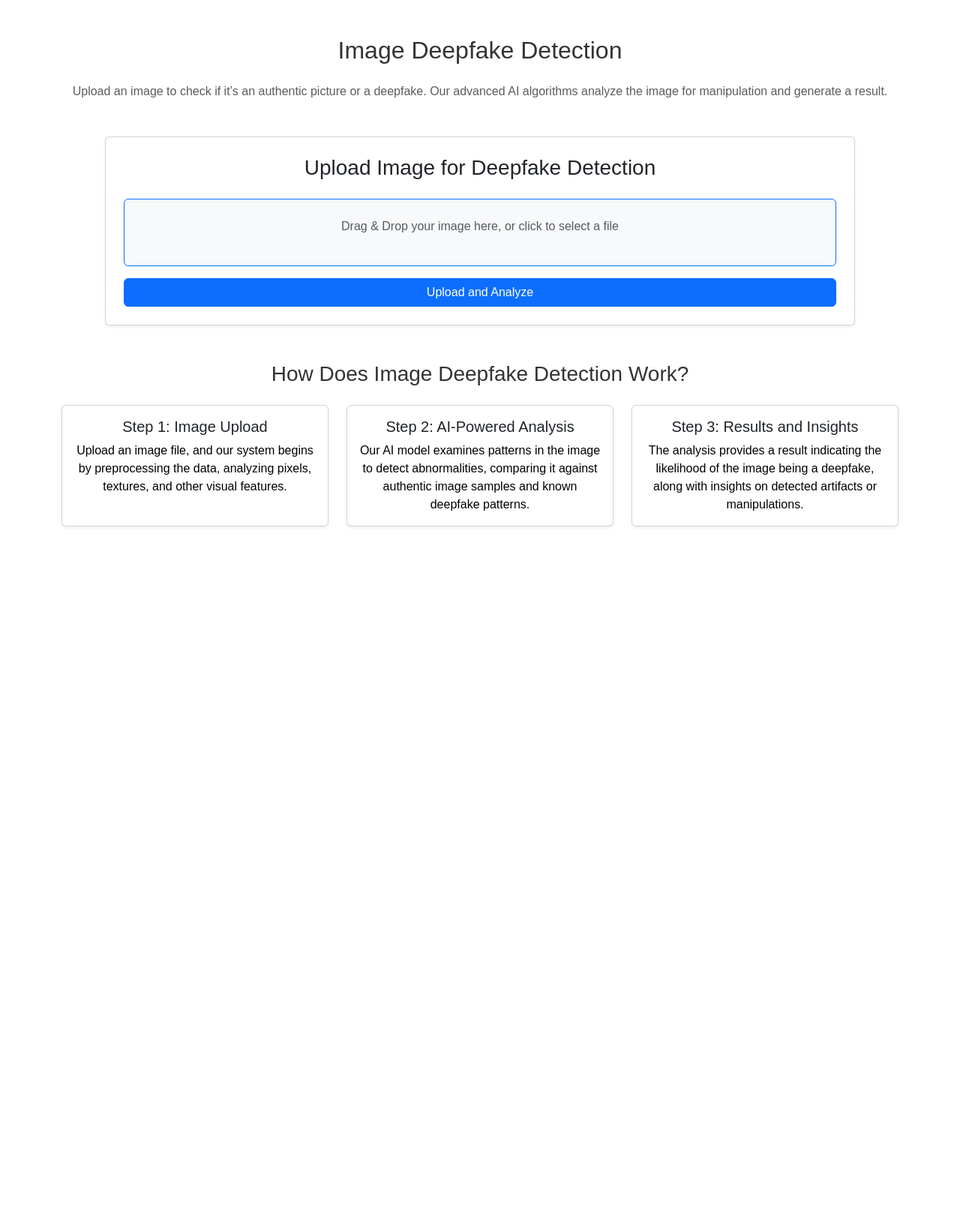
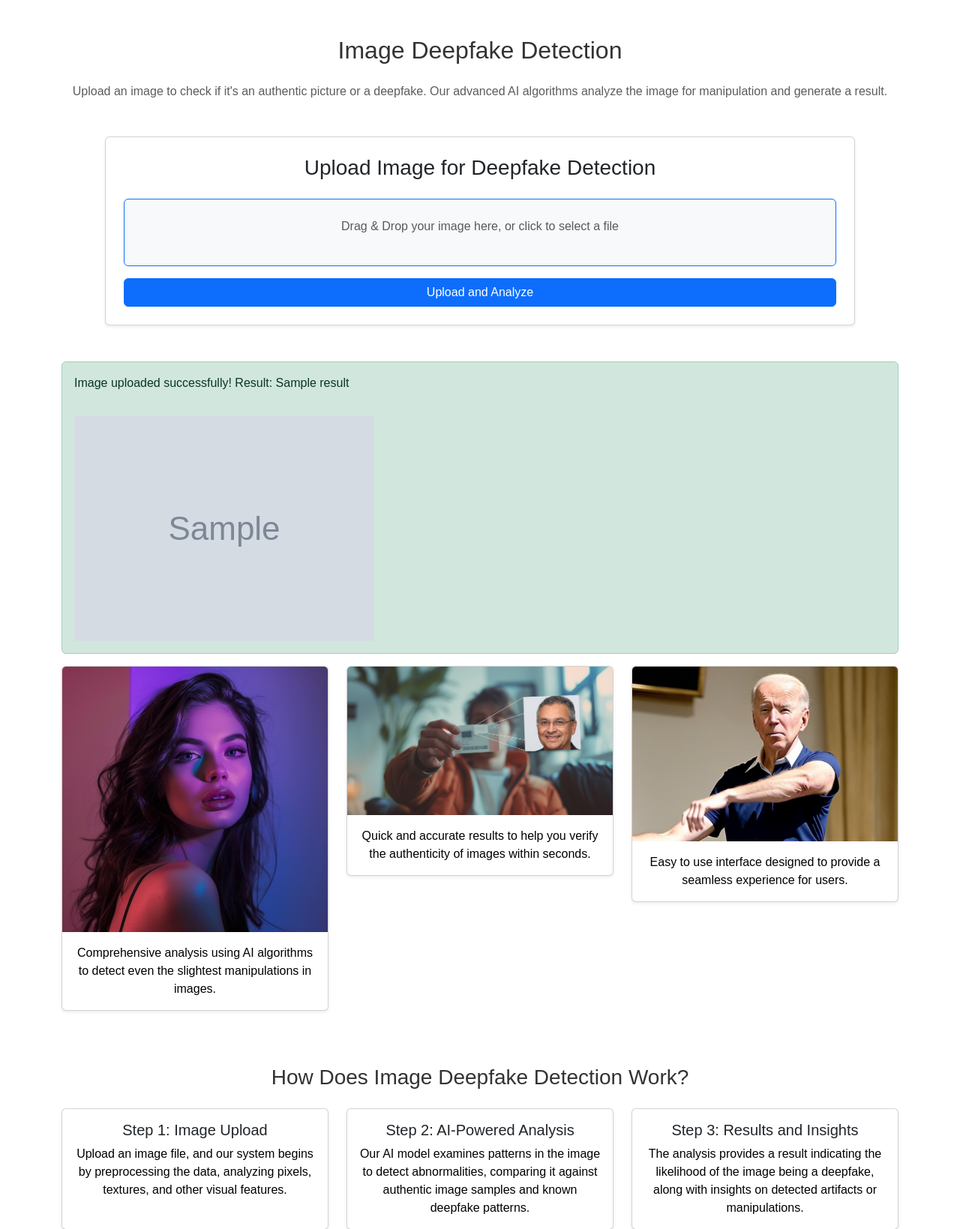
Before and after one commit to Omkar-A-Waikar/Deepface-Deepfake-Detection-System, a Django app: template UI/templates/home/photo_deepfake.html in a window 1280 px wide. Shown: the part 56-1695 px from the top of the page at 75% size. Before the commit the page ends 759 px from the top, so only its background shows below. Run offline with Django 5.2, Linux system fonts and the light colour scheme; the template is opened without the code that fills it: most values are stand-ins (such as "Sample title", 1, 10 or a date in 2020); grey boxes marked "Sample" are stand-in pictures.

Commit message:
Update photo_deepfake.html

```diff
--- a/UI/templates/home/photo_deepfake.html
+++ b/UI/templates/home/photo_deepfake.html
@@ -1,18 +1,18 @@
 {% extends "base.html" %}
 
 {% block title %}Image Deepfake Detection{% endblock %}
-{%load static%}
+{% load static %}
 {% block content %}
 <div class="container my-5">
     <h2 class="text-center mb-4">Image Deepfake Detection</h2>
     <p class="text-center text-muted mb-5">
-        Upload an image to check if it’s an authentic picture or a deepfake. Our advanced AI algorithms analyze the image for manipulation and generate a result.
+        Upload an image to check if it's an authentic picture or a deepfake. Our advanced AI algorithms analyze the image for manipulation and generate a result.
     </p>
 
     <!-- Drag-and-Drop Upload Section -->
     <div id="upload-section" class="card shadow-sm p-4 mb-5" style="max-width: 1000px; margin: 0 auto;">
         <h3 class="text-center mb-4">Upload Image for Deepfake Detection</h3>
-        <form method="post" enctype="multipart/form-data">
+        <form method="post" enctype="multipart/form-data" action="{% url 'photo_deepfake' %}">
             {% csrf_token %}
             <div id="drop-area" class="border border-primary rounded p-4 text-center" style="position: relative; background-color: #f8f9fa;">
                 <p class="text-muted">Drag & Drop your image here, or click to select a file</p>
@@ -20,10 +20,19 @@
             </div>
             <button type="submit" class="btn btn-primary w-100 mt-3">Upload and Analyze</button>
         </form>
+        <!-- Image preview -->
+        <img id="image-preview" src="" alt="Image Preview" class="img-fluid mt-3" style="display: none;">
     </div>
 
+    {% if uploaded_file_url %}
+        <div class="alert alert-success mt-4">
+            <p>Image uploaded successfully! Result: {{ result }}</p>
+            <img src="{{ uploaded_file_url }}" alt="Uploaded Image" class="img-fluid mt-3">
+        </div>
+    {% endif %}
+
     <!-- Additional Cards Section -->
-    <!-- <div class="row text-center mb-5">
+    <div class="row text-center mb-5">
         <div class="col-md-4">
             <div class="card shadow-sm mb-4" style="width: 100%;">
                 <img src="{% static 'img/fake-profile.jpg' %}" class="card-img-top" alt="Analysis">
@@ -34,7 +43,7 @@
         </div>
         <div class="col-md-4">
             <div class="card shadow-sm mb-4" style="width: 100%;">
-                <img src="{% static 'img/card2.jpg' %}" class="card-img-top" alt="Quick Results">
+                <img src="{% static 'img/fake-id.jpg' %}" class="card-img-top" alt="Quick Results">
                 <div class="card-body">
                     <p class="card-text">Quick and accurate results to help you verify the authenticity of images within seconds.</p>
                 </div>
@@ -42,13 +51,13 @@
         </div>
         <div class="col-md-4">
             <div class="card shadow-sm mb-4" style="width: 100%;">
-                <img src="{% static 'img/card3.jpg' %}" class="card-img-top" alt="User-Friendly">
+                <img src="{% static 'img/fake-news.jpg' %}" class="card-img-top" alt="User-Friendly">
                 <div class="card-body">
                     <p class="card-text">Easy to use interface designed to provide a seamless experience for users.</p>
                 </div>
             </div>
         </div>
-    </div> -->
+    </div>
 
     <!-- How It Works Section -->
     <section class="how-it-works mt-5">
@@ -83,9 +92,9 @@
 </div>
 
 <script>
-    // JavaScript for drag-and-drop functionality
     const dropArea = document.getElementById('drop-area');
     const fileInput = document.getElementById('file-input');
+    const imagePreview = document.getElementById('image-preview');
 
     // Highlight drop area when file is dragged over it
     dropArea.addEventListener('dragover', (e) => {
@@ -108,6 +117,7 @@
         const files = e.dataTransfer.files;
         if (files.length > 0) {
             fileInput.files = files;  // Assign the dropped file to the file input
+            displayImage(files[0]);   // Display the image
         }
     });
 
@@ -120,8 +130,18 @@
     fileInput.addEventListener('change', () => {
         const file = fileInput.files[0];
         if (file) {
-            console.log("File selected:", file.name);  // Placeholder to indicate a file is selected
+            displayImage(file);  // Display the image
         }
     });
+
+    // Function to display the selected image
+    function displayImage(file) {
+        const reader = new FileReader();
+        reader.onload = function(e) {
+            imagePreview.src = e.target.result;  // Set the image source to the file's data URL
+            imagePreview.style.display = 'block'; // Show the image
+        }
+        reader.readAsDataURL(file);  // Read the file as a data URL
+    }
 </script>
 {% endblock %}
```
